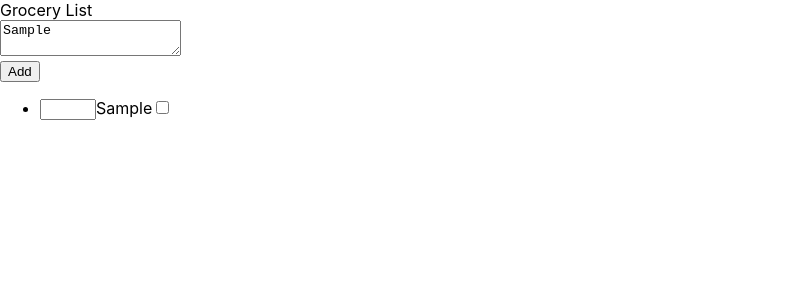
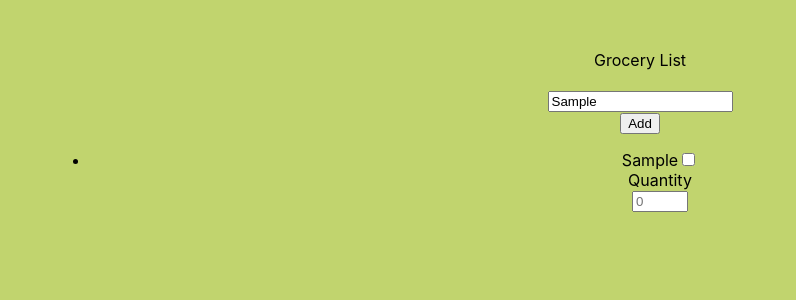
Before and after one commit to britt-c/GroceryList, a React app: page / in a window 1280 px wide. Both pictures are taken after typing "Sample" into the empty fields and a click on the button "Add". Shown: the top 300 px of the page, without its empty margins (0-796 px from the left). Built offline with nearby package versions, Linux system fonts and the light colour scheme.

Commit message:
adding some styles.. Cant figure out how to save the quantity value along with the text to be displayed together as one item.

```diff
--- a/src/App.css
+++ b/src/App.css
@@ -1,39 +1,5 @@
-.App {
+body {
   text-align: center;
-	background-color: #66CCFF;
+	padding: 50px;
+	background-color: #c1d46e;
 }
-
-.App-logo {
-  height: 40vmin;
-  pointer-events: none;
-}
-
-@media (prefers-reduced-motion: no-preference) {
-  .App-logo {
-    animation: App-logo-spin infinite 20s linear;
-  }
-}
-
-.App-header {
-  background-color: #282c34;
-  min-height: 100vh;
-  display: flex;
-  flex-direction: column;
-  align-items: center;
-  justify-content: center;
-  font-size: calc(10px + 2vmin);
-  color: white;
-}
-
-.App-link {
-  color: #61dafb;
-}
-
-@keyframes App-logo-spin {
-  from {
-    transform: rotate(0deg);
-  }
-  to {
-    transform: rotate(360deg);
-  }
-}
--- a/src/App.js
+++ b/src/App.js
@@ -1,4 +1,5 @@
 import React, { useState } from 'react';
+import './App.css';
 
 	const App = ()=> {
 		const [textareaValue, setTextareaValue] = useState("")
@@ -6,9 +7,11 @@ import React, { useState } from 'react';
 		const listItems = items.map((item, i)=> (
 			<li key={i}>
 				<span>
-					<input type="number" min="1" max="99" />
-					{item}
+					<span className="list-item">{item}</span>
 					<input type="checkbox" />
+					<br />
+					<label htmlFor="quantity">Quantity</label><br />
+					<input placeholder="0" type="number" min="1" max="99" />
 				</span>
 			</li>
 		))
@@ -17,6 +20,7 @@ import React, { useState } from 'react';
 			setTextareaValue(event.currentTarget.value)
 		}
 
+
 		const handleButtonClick = (event)=> {
 			setItems([...items, textareaValue])
 		}
@@ -24,10 +28,12 @@ import React, { useState } from 'react';
 		return (
 			<div className="App">
 				<header className="list-title">Grocery List</header>
-				<textarea onChange={storeText}placeholder="What to get..."></textarea>
+				<br />
+				<input onChange={storeText} placeholder="What to get..." />
 				<br/>
 				<button onClick={handleButtonClick}>Add</button>
 				<ul>{listItems}</ul>
+
 			</div>
 		);
 	}
```
